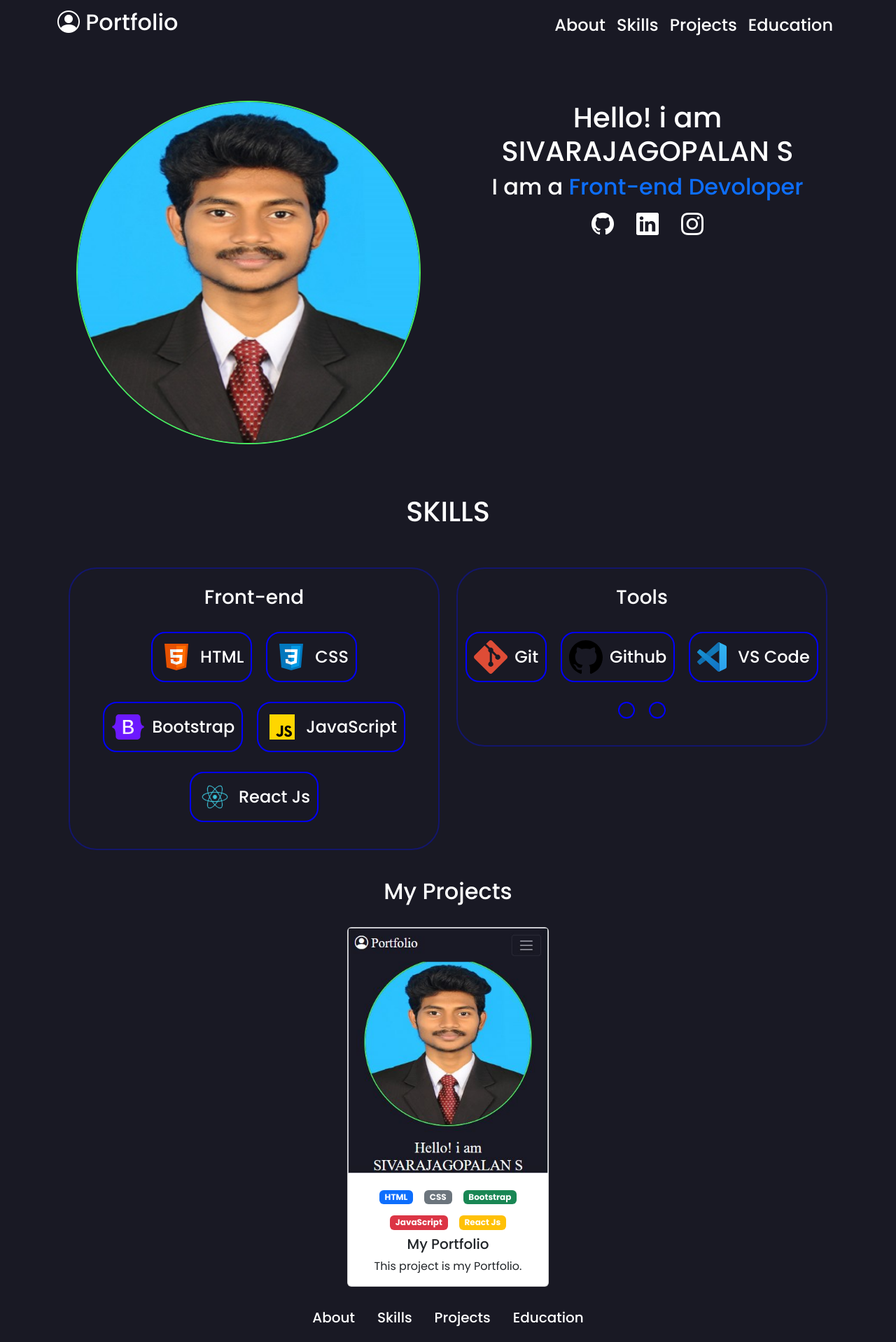
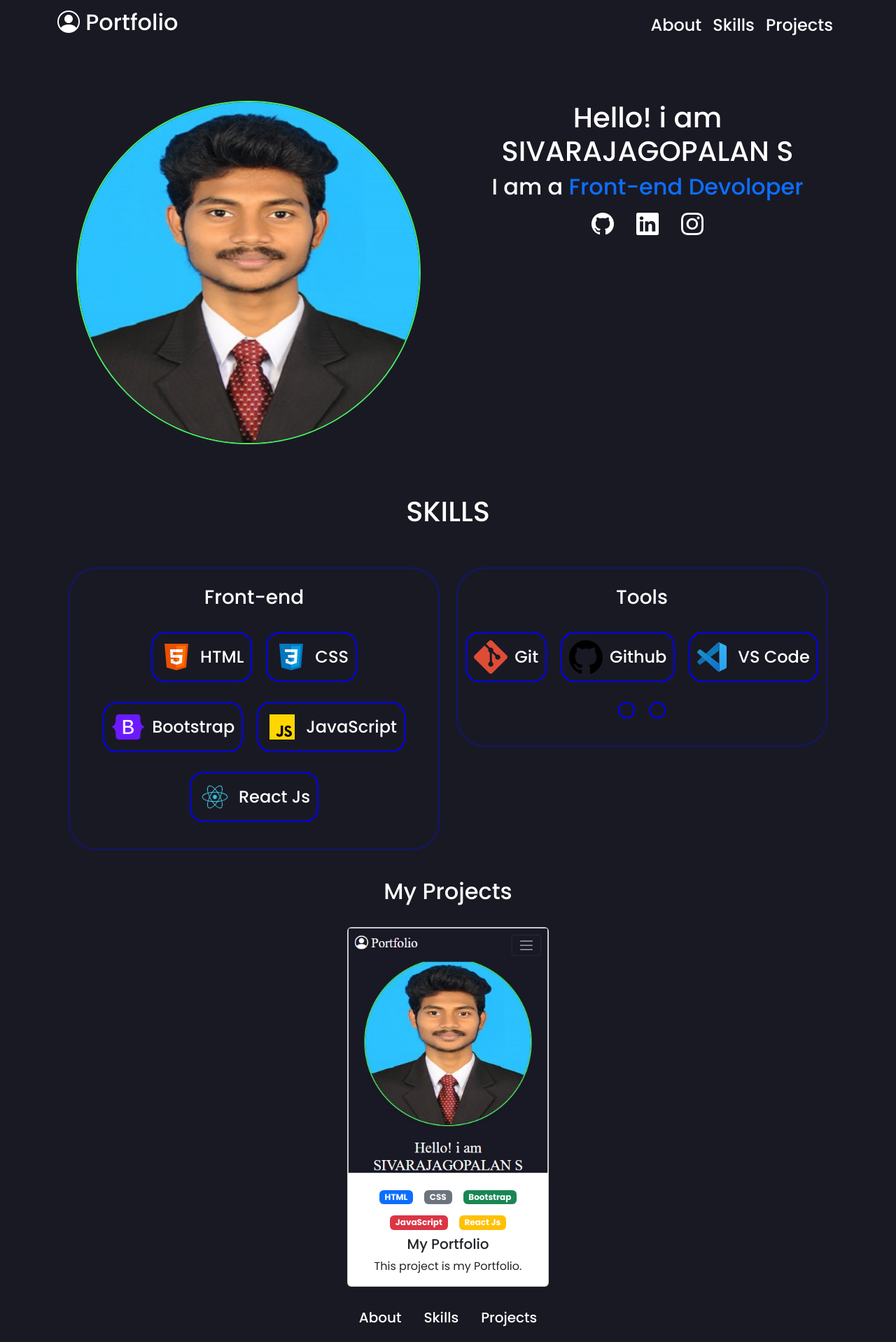
Before and after one commit to sivarajagopalans/My-Portfolio, a React (Create React App) app: page / in a window 1280 px wide. Shown: the top 1918 px of the page at 70% size. Built offline with nearby package versions, Linux system fonts and the light colour scheme.

Commit message:
add projects and more

```diff
--- a/src/components/Footer.jsx
+++ b/src/components/Footer.jsx
@@ -14,7 +14,7 @@ export const Footer = () => {
                             <Nav.Link href="#about" className='text-white '>About</Nav.Link>
                             <Nav.Link href="#skills" className='text-white '>Skills</Nav.Link>
                             <Nav.Link href="#Projects" className='text-white '>Projects</Nav.Link>
-                            <Nav.Link href="#education" className='text-white '>Education</Nav.Link>
+                            {/* <Nav.Link href="#education" className='text-white '>Education</Nav.Link> */}
                         </Nav>
                     </Col>
                 </Row>
--- a/src/components/NavBar.jsx
+++ b/src/components/NavBar.jsx
@@ -14,7 +14,7 @@ function NavBarComponent() {
             <Nav.Link href="#about" className='text-white'>About</Nav.Link>
             <Nav.Link href="#skills" className='text-white'>Skills</Nav.Link>
             <Nav.Link href="#projects" className='text-white'>Projects</Nav.Link>
-            <Nav.Link href="#education" className='text-white'>Education</Nav.Link>
+            {/* <Nav.Link href="#education" className='text-white'>Education</Nav.Link> */}
           </Nav>
         </Navbar.Collapse>
       </Container>
```
